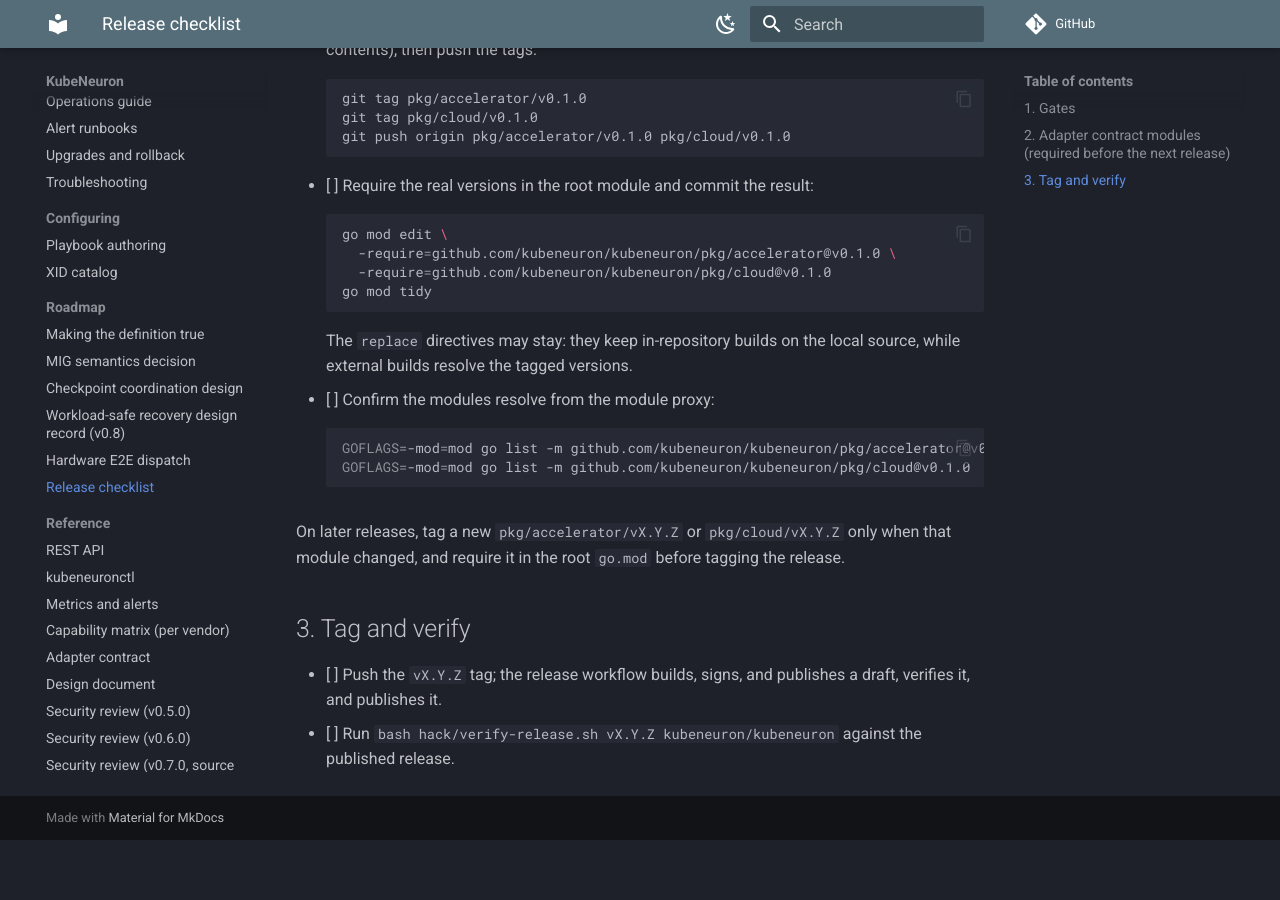
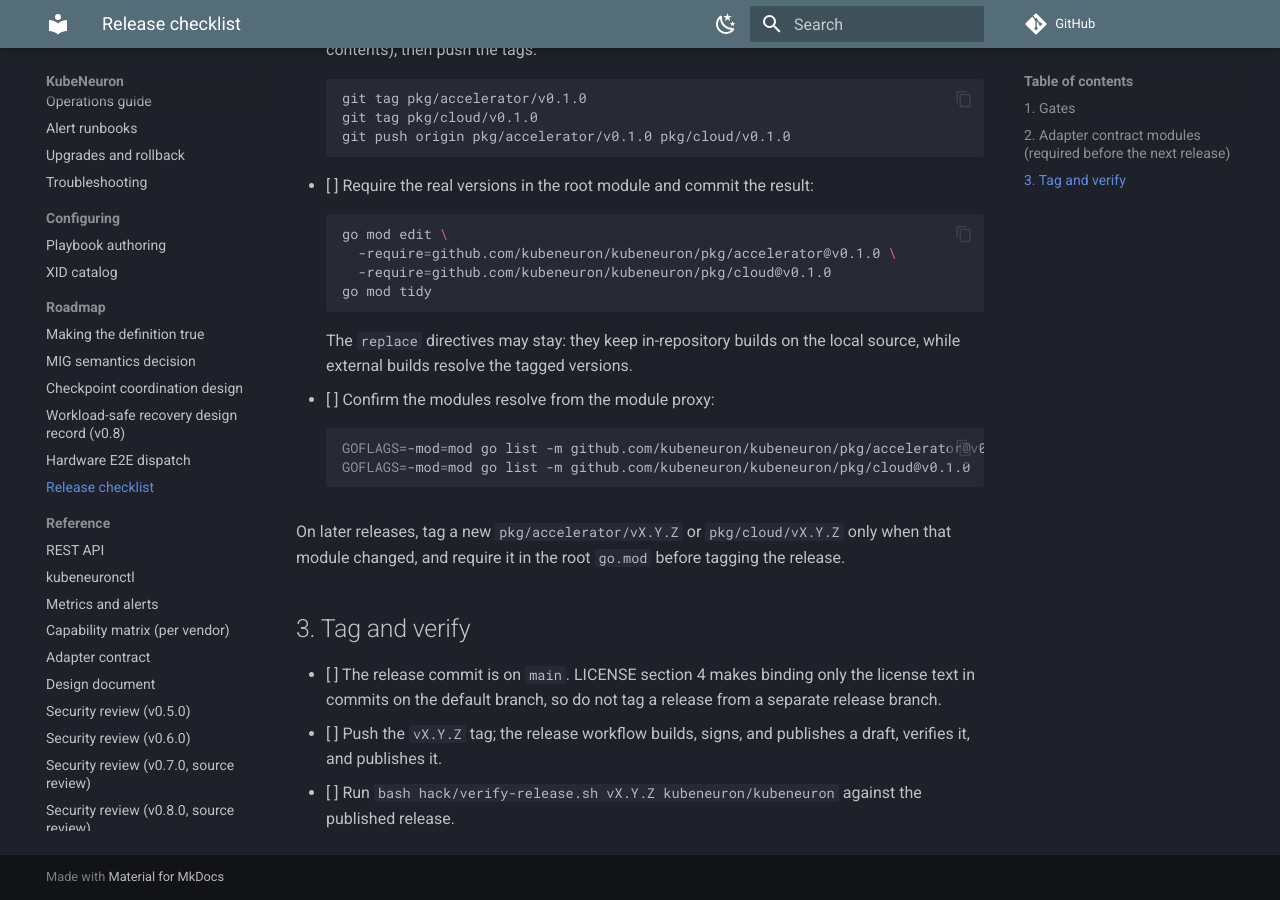
Before and after one commit to kubeneuron/kubeneuron, an MkDocs documentation site: the page built from docs/release-checklist.md, in a window 1280 px wide and 900 px high, scrolled down 790 px. Built offline with MkDocs 1.6.1 and Material for MkDocs 9.7.7, drawn with Linux system fonts in a browser that asks for light colours; comment, search, counter and statistics services are not loaded; before the commit the page ends 1630 px from its top, so only the background shows below that.

Commit message:
#7: release checklist: tag releases from main only (LICENSE 4)

```diff
--- a/docs/release-checklist.md
+++ b/docs/release-checklist.md
@@ -60,6 +60,9 @@ tagging the release.
 
 ## 3. Tag and verify
 
+- [ ] The release commit is on `main`. LICENSE section 4 makes binding only
+      the license text in commits on the default branch, so do not tag a
+      release from a separate release branch.
 - [ ] Push the `vX.Y.Z` tag; the release workflow builds, signs, and
       publishes a draft, verifies it, and publishes it.
 - [ ] Run `bash hack/verify-release.sh vX.Y.Z kubeneuron/kubeneuron` against
```
